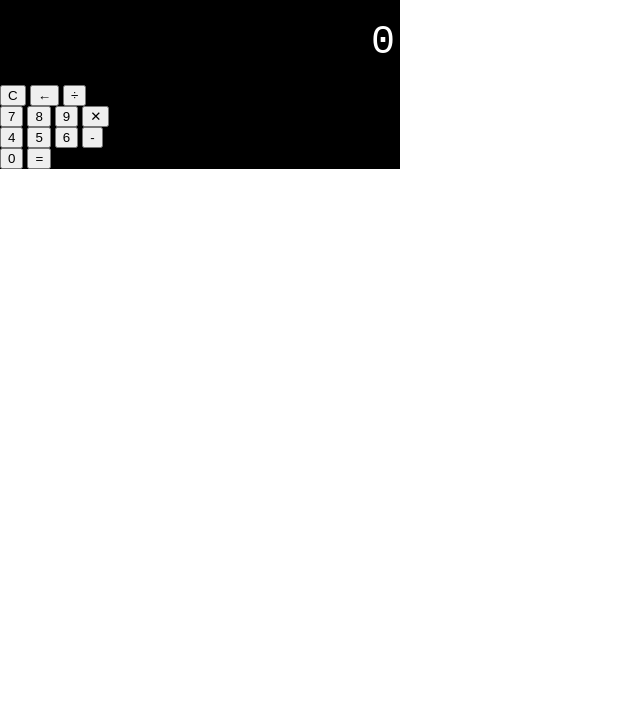
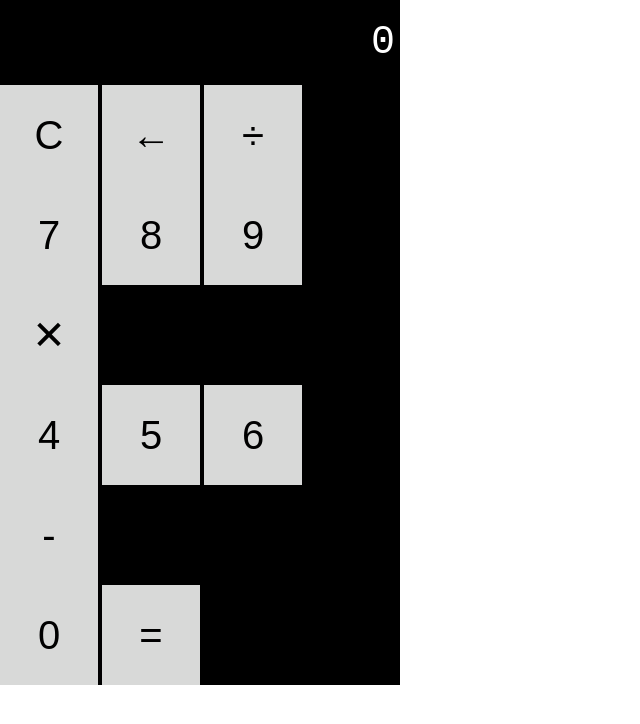
Before and after one commit to jeremysb1/calculator, a plain HTML site: page index.html in a window 1280 px wide. Shown: the whole page, without its empty margins (0-640 px from the left). Drawn offline with Linux system fonts and the light colour scheme.

Commit message:
added initial button button styling

```diff
--- a/style.css
+++ b/style.css
@@ -19,3 +19,14 @@ body {
     text-align: right;
     padding: 20px 5px;
 }
+
+.calc-button {
+    background-color: #d8d9d8;
+    color: black;
+    height: 100px;
+    width: 24.5%;
+    border: none;
+    border-radius: 0;
+    font-size: 40px;
+    cursor: pointer;
+}
```
